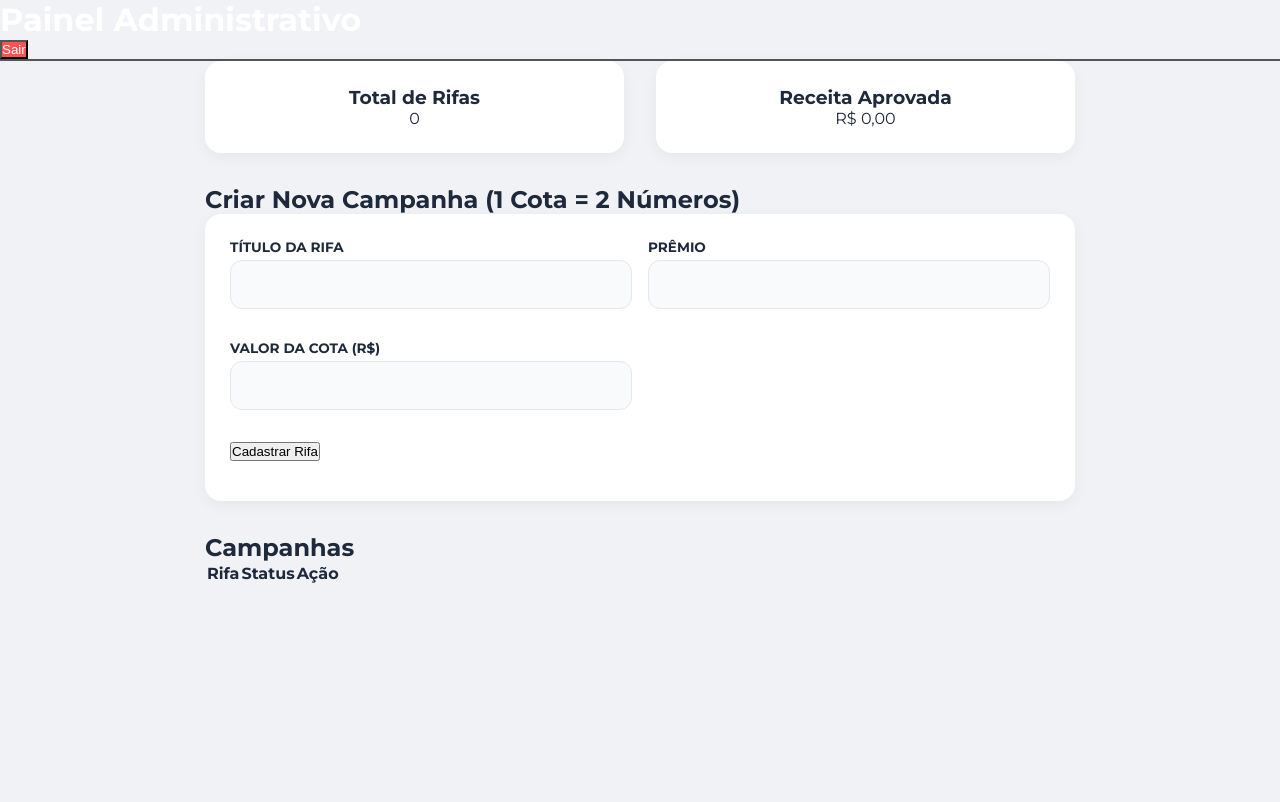
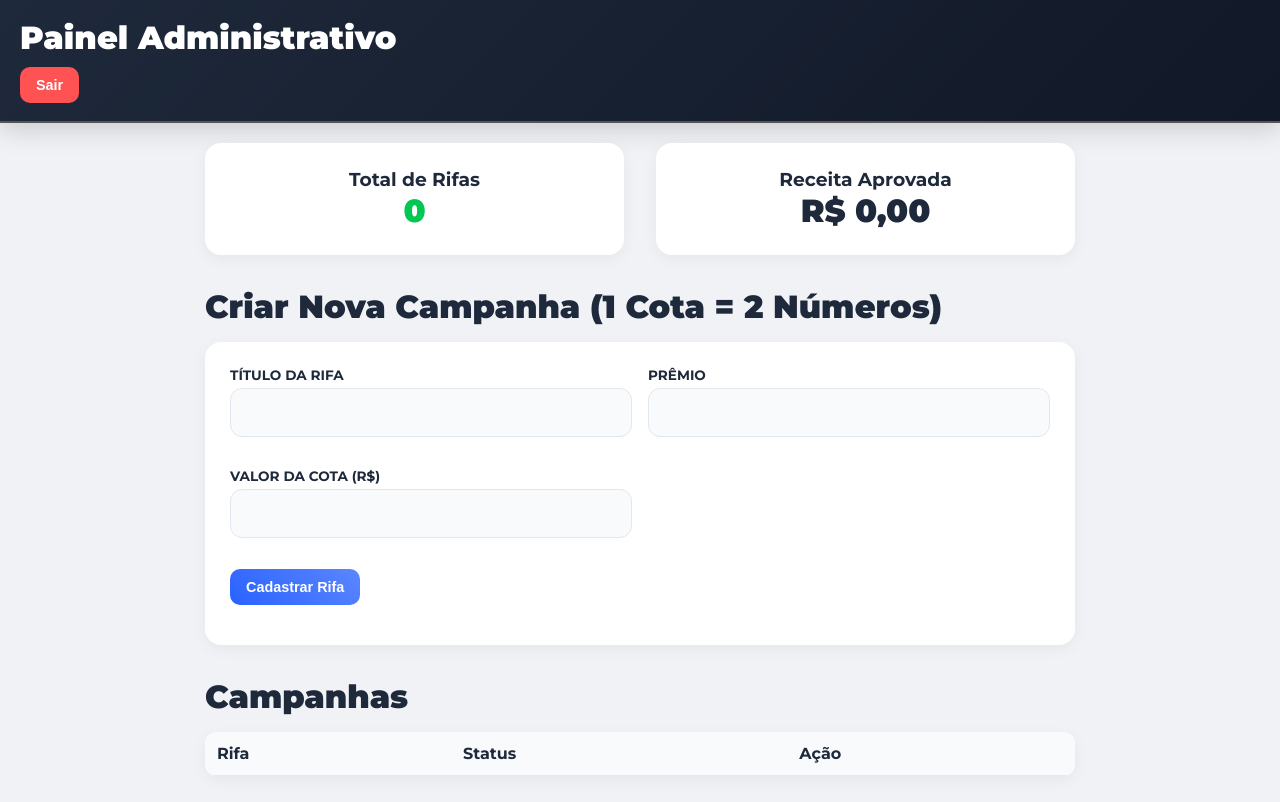
Before and after one commit to p3rtub4d00/BilhetedeOuro, a website: page public/admin/painel.html in a window 1280 px wide. Drawn offline with Linux system fonts and the light colour scheme; no server answers.

Commit message:
Update style.css

```diff
--- a/public/css/style.css
+++ b/public/css/style.css
@@ -132,6 +132,81 @@ body {
 .btn-primary:hover { opacity: 0.9; }
 .btn-primary:disabled { background: #cbd5e1; color: #64748b; box-shadow: none; cursor: not-allowed; }
 
+.btn {
+    display: inline-block;
+    background: linear-gradient(45deg, var(--secondary-color), #5b86ff);
+    color: #fff;
+    padding: 10px 16px;
+    text-decoration: none;
+    border-radius: 10px;
+    font-weight: 700;
+    font-size: 0.9rem;
+    border: none;
+    cursor: pointer;
+    transition: 0.2s;
+}
+
+.btn:hover { opacity: 0.92; transform: translateY(-1px); }
+
+.title {
+    font-size: 2rem;
+    margin: 1.5rem 0 1rem;
+    color: var(--text-dark);
+    font-weight: 900;
+}
+
+.price {
+    font-size: 2rem;
+    font-weight: 900;
+    color: var(--primary-color);
+}
+
+header {
+    background: linear-gradient(135deg, #1e293b 0%, #111827 100%);
+    color: white;
+    padding: 18px 20px;
+    margin-bottom: 20px;
+    box-shadow: 0 8px 24px rgba(0,0,0,0.15);
+}
+
+header h1 {
+    margin: 0;
+    font-size: 2rem;
+    font-weight: 900;
+}
+
+header nav {
+    margin-top: 10px;
+    display: flex;
+    gap: 10px;
+    flex-wrap: wrap;
+}
+
+header nav a {
+    color: #e2e8f0;
+    text-decoration: none;
+    font-weight: 700;
+}
+
+table {
+    width: 100%;
+    border-collapse: collapse;
+    background: white;
+    border-radius: 12px;
+    overflow: hidden;
+    box-shadow: 0 4px 15px rgba(0,0,0,0.05);
+}
+
+th, td {
+    padding: 12px;
+    text-align: left;
+    border-bottom: 1px solid #e2e8f0;
+}
+
+thead {
+    background: #f8fafc;
+}
+
 .form-group { margin-bottom: 15px; text-align: left; }
 .form-group label { display: block; margin-bottom: 5px; color: var(--text-dark); font-size: 0.85rem; font-weight: 700; text-transform: uppercase; }
 .form-control {
```
